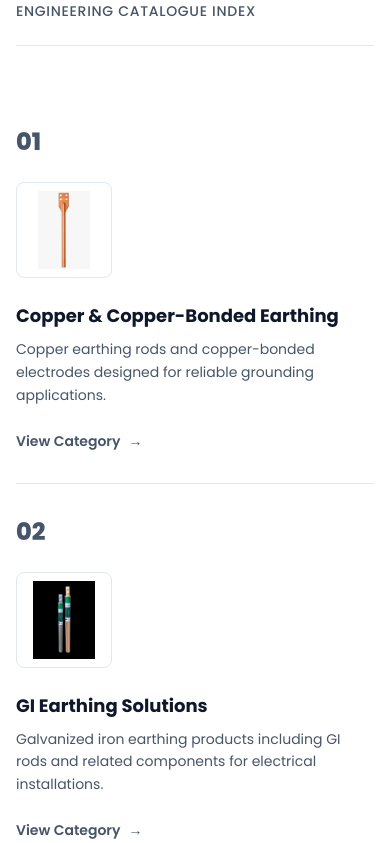
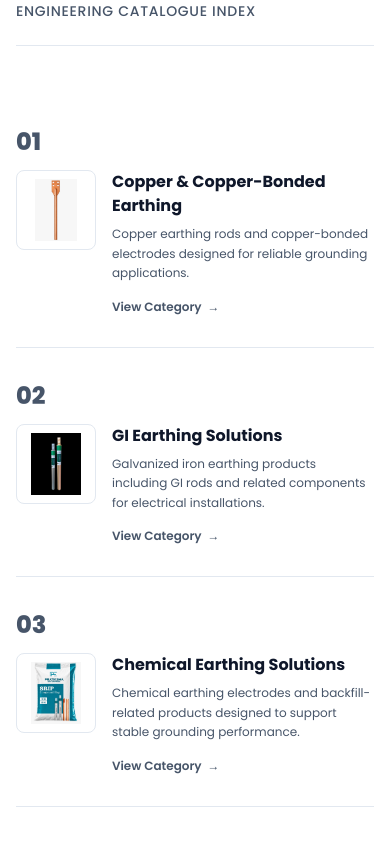
Before and after one commit to PrinceChavda09/pratiksha-enterprises, a Next.js app: page /about-us in a window 390 px wide. Shown: the part 2760-3603 px from the top of the page. Built offline with nearby package versions, Linux system fonts and the light colour scheme.

Commit message:
change what we offer section in about us page

```diff
--- a/src/components/about-us/WhatWeOffer.tsx
+++ b/src/components/about-us/WhatWeOffer.tsx
@@ -54,23 +54,23 @@ export default function WhatWeOffer() {
               key={item.number}
               className="py-8 sm:py-10 transition-colors duration-200 hover:bg-slate-50/70 group"
             >
-              <div className="grid grid-cols-1 lg:grid-cols-12 gap-6 items-center">
+              <div className="grid grid-cols-[auto_1fr] lg:grid-cols-12 gap-x-4 sm:gap-x-6 lg:gap-x-6 gap-y-3 sm:gap-y-4 lg:gap-y-0 items-start lg:items-center">
                 {/* Index Number */}
-                <div className="lg:col-span-1">
+                <div className="col-span-2 lg:col-span-1">
                   <span className="text-2xl sm:text-3xl font-extrabold text-[var(--gray-color)] group-hover:text-[var(--primary-color)] transition-colors">
                     {item.number}
                   </span>
                 </div>
 
                 {/* Product Thumbnail (Contained, non-distorted) */}
-                <div className="lg:col-span-2">
-                  <div className="relative w-24 h-24 sm:w-28 sm:h-28 bg-white border border-slate-200 rounded-lg p-2 flex items-center justify-center">
+                <div className="col-span-1 lg:col-span-2">
+                  <div className="relative w-20 h-20 sm:w-24 sm:h-24 md:w-28 md:h-28 bg-white border border-slate-200 rounded-lg p-2 flex items-center justify-center shrink-0">
                     <div className="relative w-full h-full">
                       <Image
                         src={item.image}
                         alt={item.title}
                         fill
-                        sizes="120px"
+                        sizes="(max-width: 640px) 80px, (max-width: 1024px) 112px, 120px"
                         className="object-contain"
                       />
                     </div>
@@ -78,20 +78,20 @@ export default function WhatWeOffer() {
                 </div>
 
                 {/* Category Title & Description */}
-                <div className="lg:col-span-7">
-                  <h3 className="text-lg sm:text-xl font-bold text-[#0f172a] group-hover:text-[var(--primary-color)] transition-colors mb-2">
+                <div className="col-span-1 lg:col-span-7 min-w-0">
+                  <h3 className="text-base sm:text-lg md:text-xl font-bold text-[#0f172a] group-hover:text-[var(--primary-color)] transition-colors mb-1.5 sm:mb-2">
                     {item.title}
                   </h3>
-                  <p className="text-sm sm:text-base text-[var(--gray-color)] leading-relaxed max-w-2xl">
+                  <p className="text-xs sm:text-sm md:text-base text-[var(--gray-color)] leading-relaxed max-w-2xl">
                     {item.desc}
                   </p>
                 </div>
 
                 {/* Arrow Action */}
-                <div className="lg:col-span-2 flex lg:justify-end">
+                <div className="col-start-2 col-span-1 lg:col-span-2 flex lg:justify-end mt-1 sm:mt-2 lg:mt-0">
                   <Link
                     href="/products"
-                    className="inline-flex items-center gap-2 text-sm font-semibold text-[var(--gray-color)] group-hover:text-[var(--primary-color)] transition-colors focus:outline-none focus:underline"
+                    className="inline-flex items-center gap-1.5 sm:gap-2 text-xs sm:text-sm font-semibold text-[var(--gray-color)] group-hover:text-[var(--primary-color)] transition-colors focus:outline-none focus:underline"
                     aria-label={`View ${item.title}`}
                   >
                     <span>View Category</span>
```
